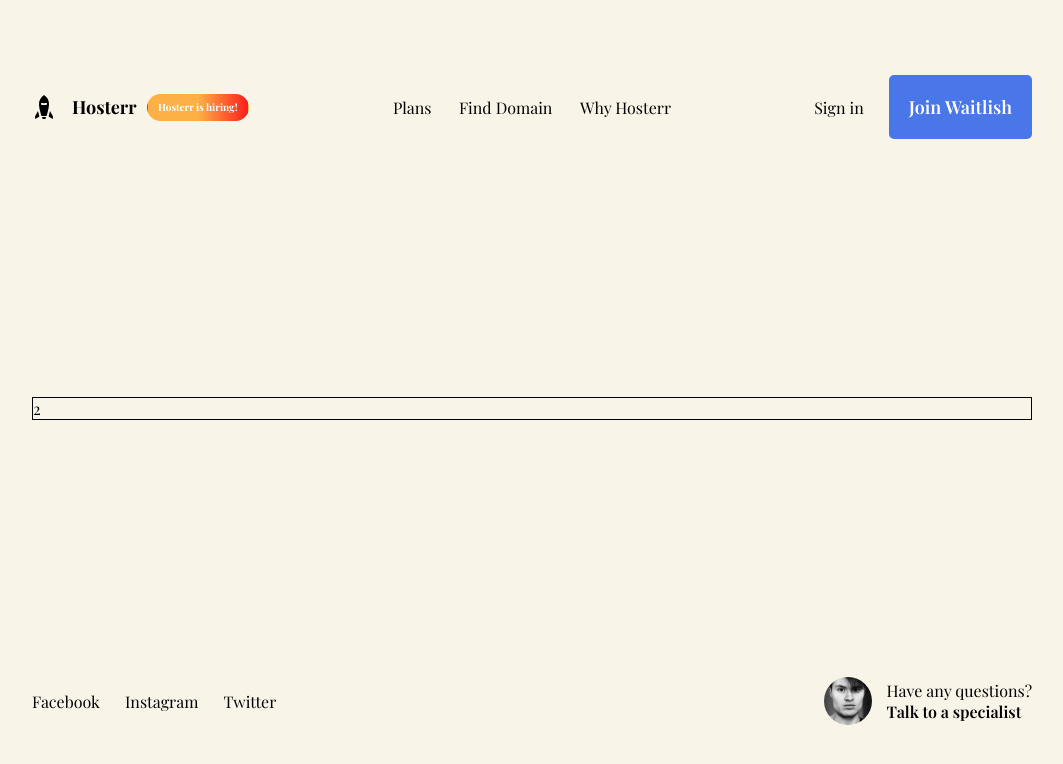
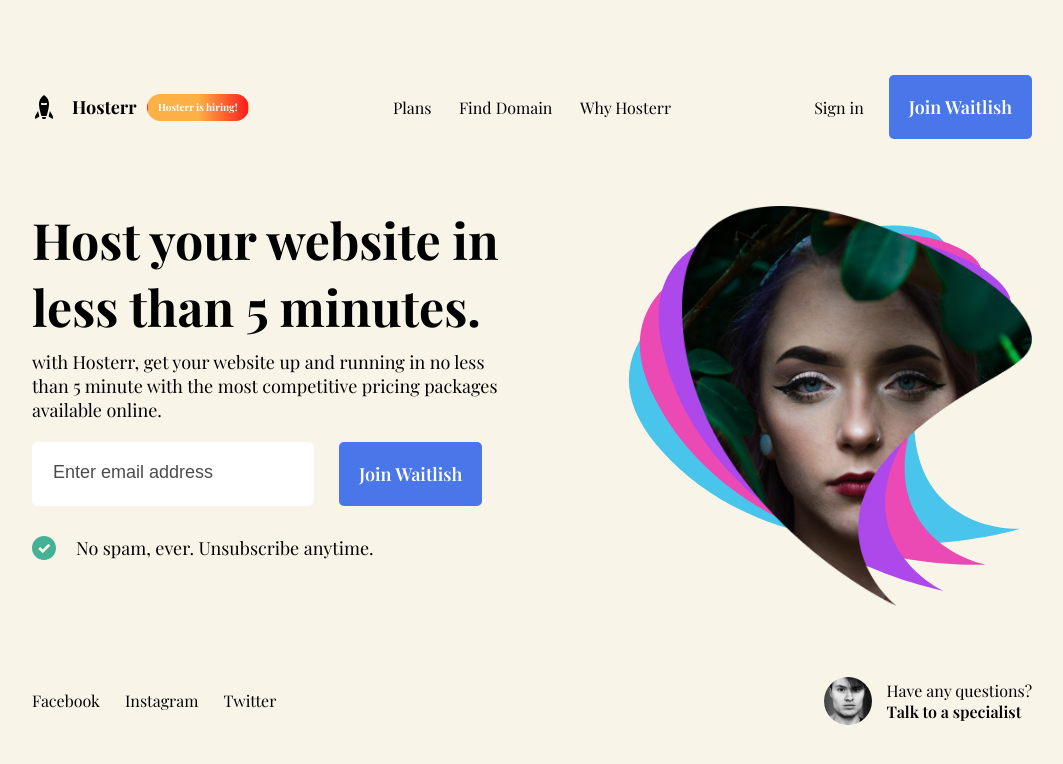
Before and after one commit to FunnyDevP/react-hosterr, a React (Create React App) app: page / in a window 1280 px wide. Shown: the top 764 px of the page, without its empty margins (108-1171 px from the left). Built offline with nearby package versions, Linux system fonts and the light colour scheme; a web font is replaced by a local one.

Commit message:
use content in main component

```diff
--- a/src/App.tsx
+++ b/src/App.tsx
@@ -1,12 +1,15 @@
 import React from "react";
 import "./App.scss";
 import Header from "./components/header/Header";
+import Content from "./components/content/Content";
 import Footer from "./components/footer/Footer";
 
 const App = (): JSX.Element => (
   <div className="main">
     <Header />
-    <div style={{ border: "1px solid" }}>2</div>
+    <div>
+      <Content />
+    </div>
     <Footer />
   </div>
 );
```
